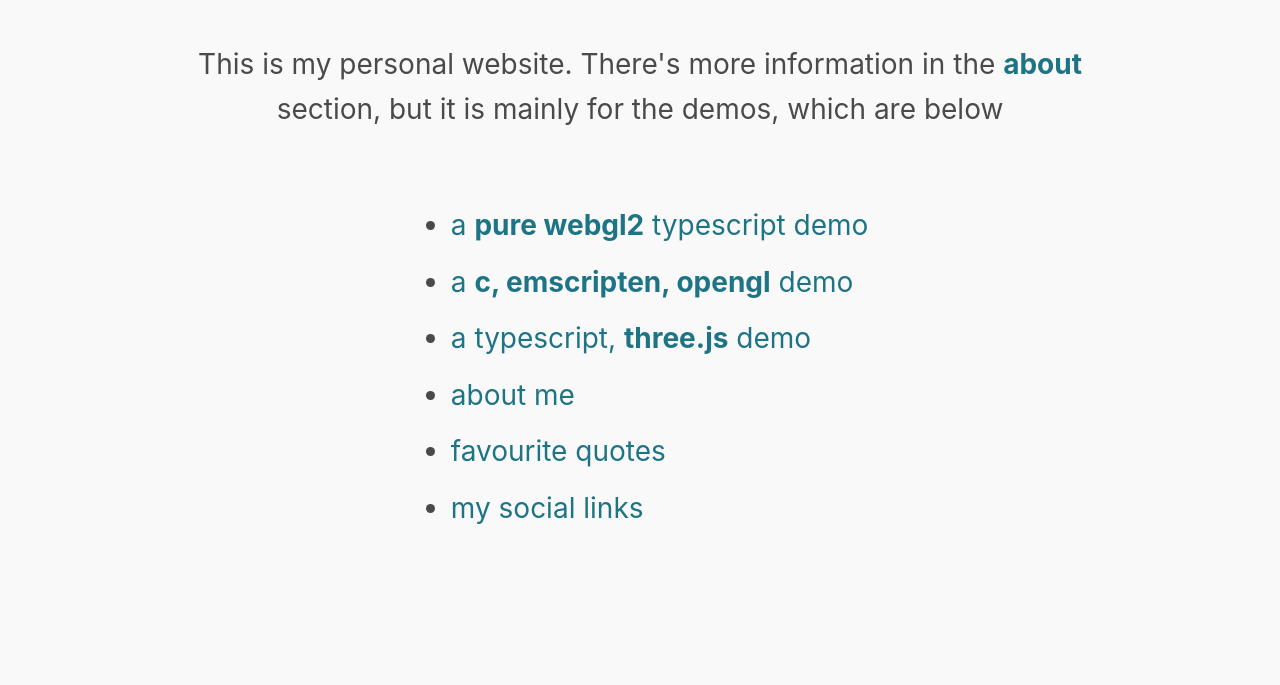
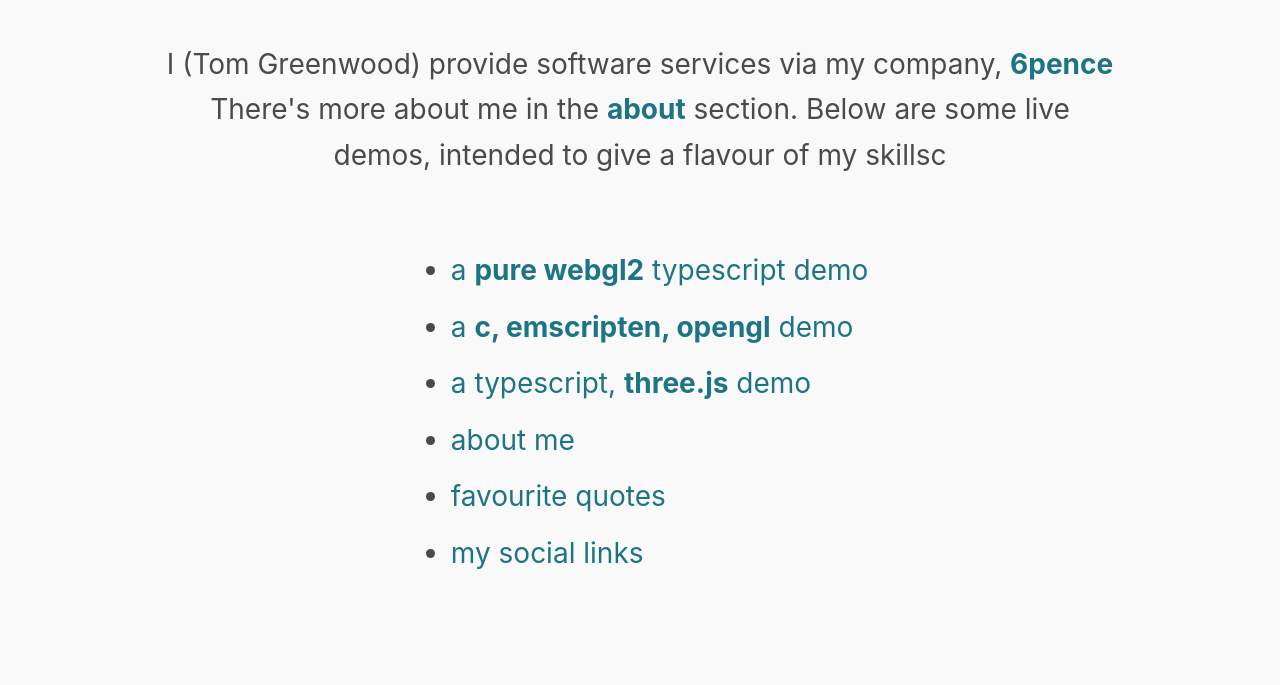
Before and after one commit to t0gre/t0gre.github.io, a website built with Vite: page index.html in a window 1280 px wide. Shown: the part 115-800 px from the top of the page. Built offline with nearby package versions, Linux system fonts and the light colour scheme.

Commit message:
sixpencify a bit

```diff
--- a/index.html
+++ b/index.html
@@ -10,11 +10,13 @@
 
 <body>
     <p >
-        <h3 style="text-align: center;">Welcome to the website of Tom Greenwood</h3>
+        <h3 style="text-align: center;">6pence software</h3>
         <br>
         <p style="text-align: center; margin-left: 50px; margin-right: 50px;">
-            This is my personal website. There's more information in the  <b><a href="/about/">about</a></b> section, but it is mainly for
-            the demos, which are below
+            I (Tom Greenwood) provide software services via my company,
+            <b><a href="https://find-and-update.company-information.service.gov.uk/company/16704394" target="_blank">6pence</a></b>
+            There's more about me in the <b><a href="/about/">about</a></b> section.
+            Below are some live demos, intended to give a flavour of my skillsc
         </p>
         <br>
         <div style="text-align: center;">
```
